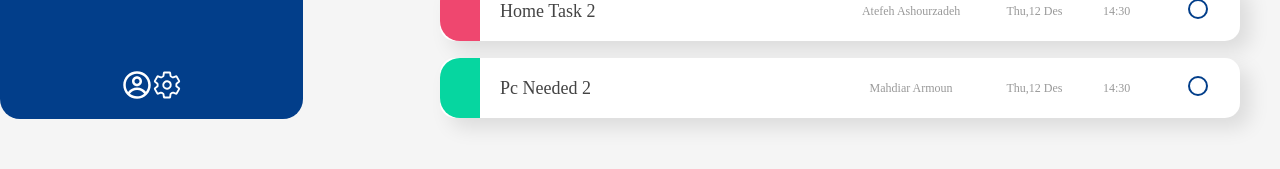
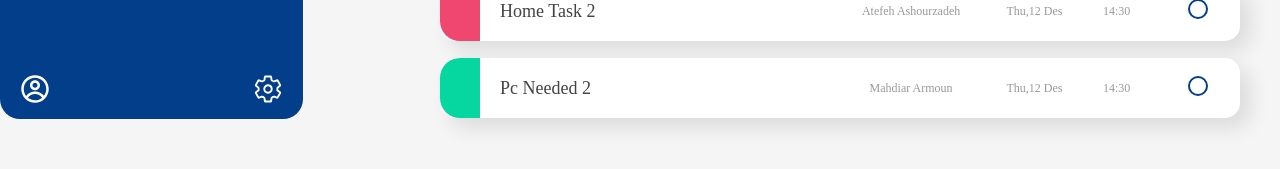
Before and after one commit to Atash1986/ToDoList, a React (Create React App) app: page / in a window 1280 px wide. Shown: the part 701-870 px from the top of the page. Built offline with nearby package versions, Linux system fonts and the light colour scheme; no server answers.

Commit message:
fix footer location problem

```diff
--- a/src/Component/Sidbar.css
+++ b/src/Component/Sidbar.css
@@ -16,9 +16,15 @@
   list-style: none;
 }
 .sidbar footer {
-  margin-bottom: 5%;
-  margin-left: 5%;
-  margin-right: 5%;
+  display: flex;
+  flex-direction: row;
+  justify-content: space-between;
+  align-items: center;
+  padding-bottom: 15px;
+  padding-left: 20px;
+  padding-right: 20px;
+  width: 100%;
+  box-sizing: border-box;
 }
 
 .title {
--- a/src/Component/Sidbar.scss
+++ b/src/Component/Sidbar.scss
@@ -13,9 +13,12 @@
     list-style: none;
   }
   footer {
-    margin-bottom: 5%;
-    margin-left: 5%;
-    margin-right: 5%;
+    @include flex(row);
+    padding-bottom: 15px;
+    padding-left: 20px;
+    padding-right: 20px;
+    width: 100%;
+    box-sizing: border-box;
   }
 }
 
```
Also changed, not shown: 1 other file (tests, documents, lock files or other folders).
